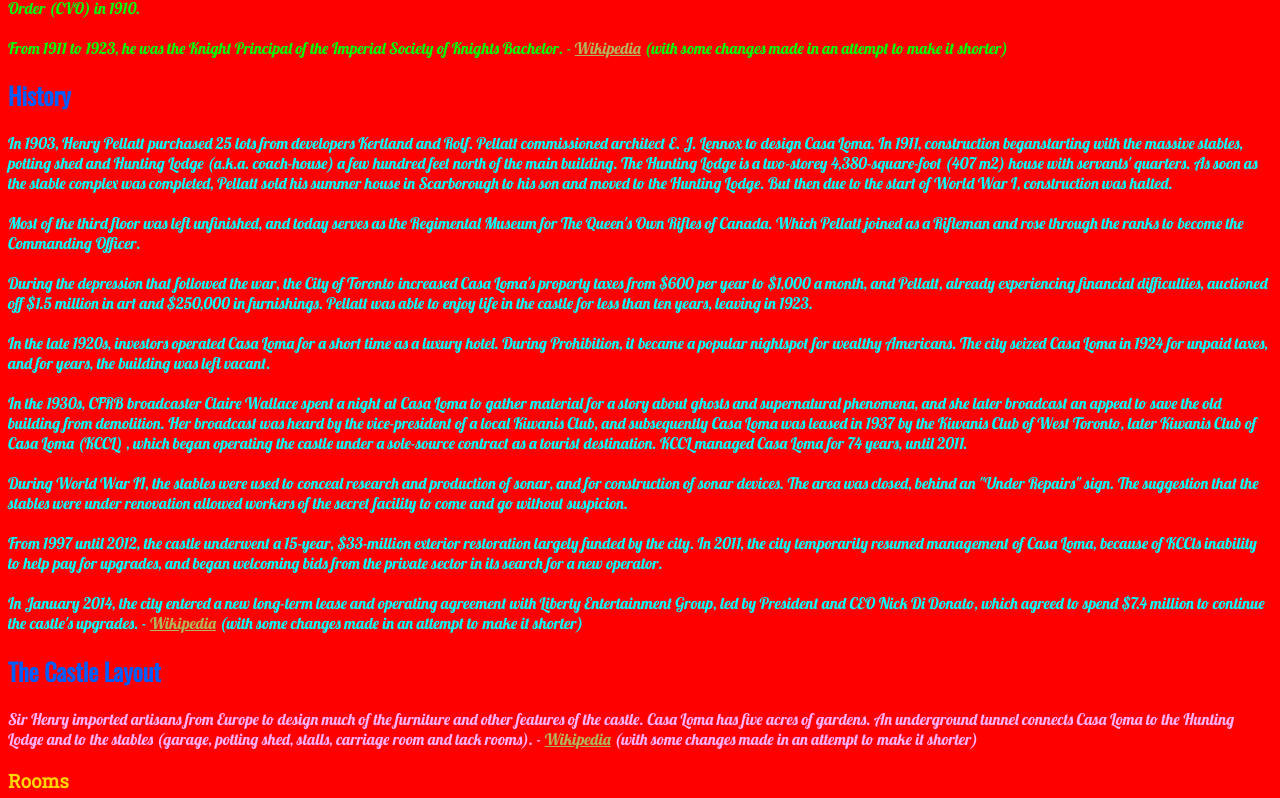
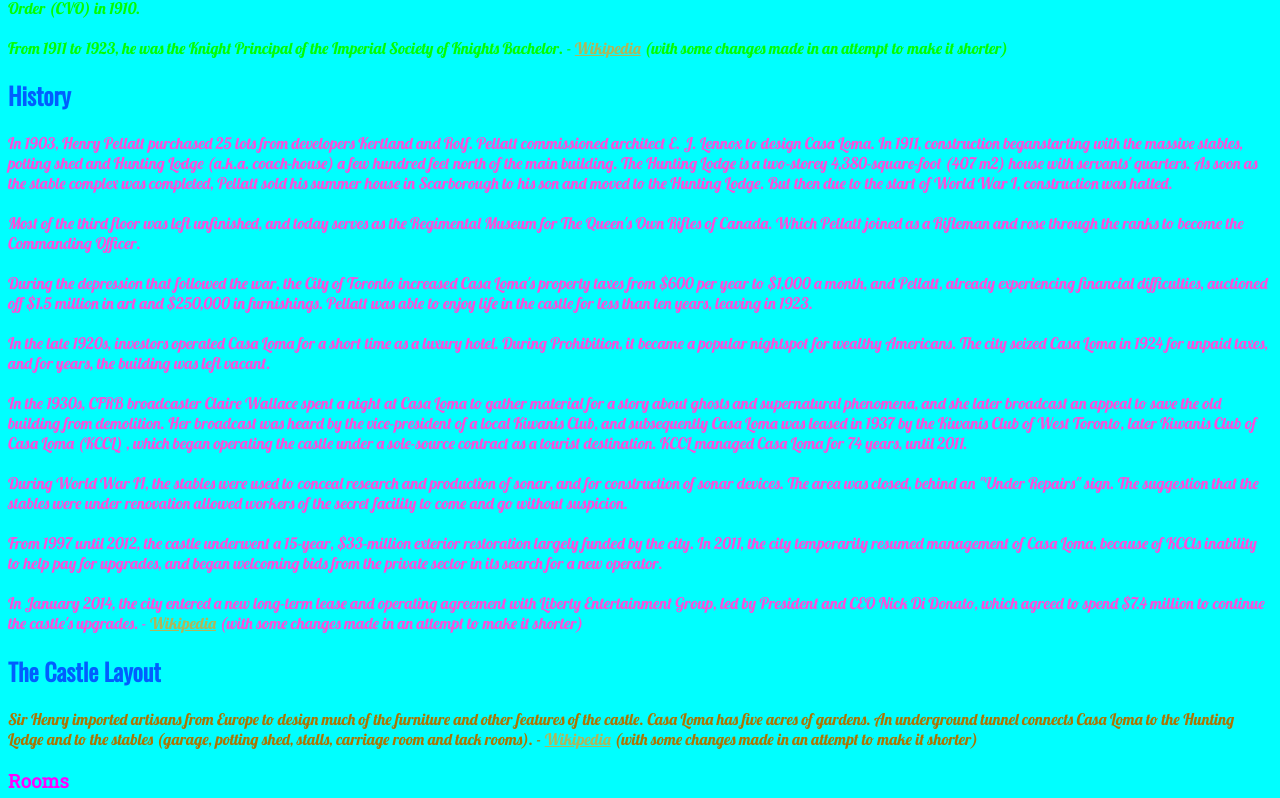
Before and after one commit to Leafyb/Casa-Loma, a plain HTML site: page index.html in a window 1280 px wide. Shown: the part 962-1760 px from the top of the page. Drawn offline with nearby package versions, Linux system fonts and the light colour scheme; a web font is replaced by a local one.

Commit message:
color change update

```diff
--- a/index.html
+++ b/index.html
@@ -15,7 +15,7 @@ font-family: 'Just Another Hand', cursive;
         <style>
         body{
 
-            background-color:rgb(255, 0, 0);
+            background-color:rgb(0, 255, 255);
         }
         h1{
             font-family: 'DM Serif Text', serif;
@@ -27,7 +27,7 @@ font-family: 'Just Another Hand', cursive;
         }
         .pp1{
             font-family: 'Lobster', cursive;
-            color:rgb(255, 255, 0);
+            color:rgb(255, 0, 0);
         }
         .h2s{
             font-family: 'Oswald', sans-serif;
@@ -43,15 +43,15 @@ font-family: 'Just Another Hand', cursive;
         }
         #hp{
             font-family: 'Lobster', cursive;
-            color:rgb(0, 255, 255);
+            color:rgb(255, 76, 219);
         }
         #lp{
             font-family: 'Lobster', cursive;
-            color:rgb(255, 176, 255);
+            color:rgb(173, 115, 0);
         }
         .Rooms{
             font-family: 'Roboto Slab', serif;
-            color:rgb(255, 213, 0);
+            color:rgb(255, 0, 255);
         }
         .rss{
            font-family: 'Roboto Slab', serif;
```
